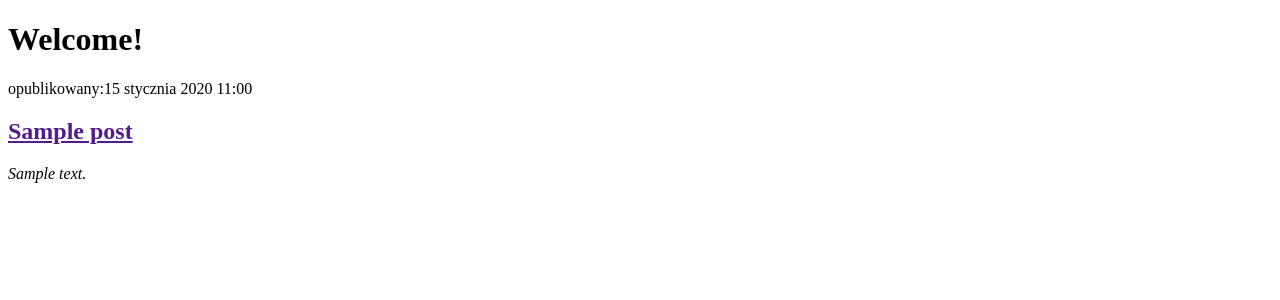
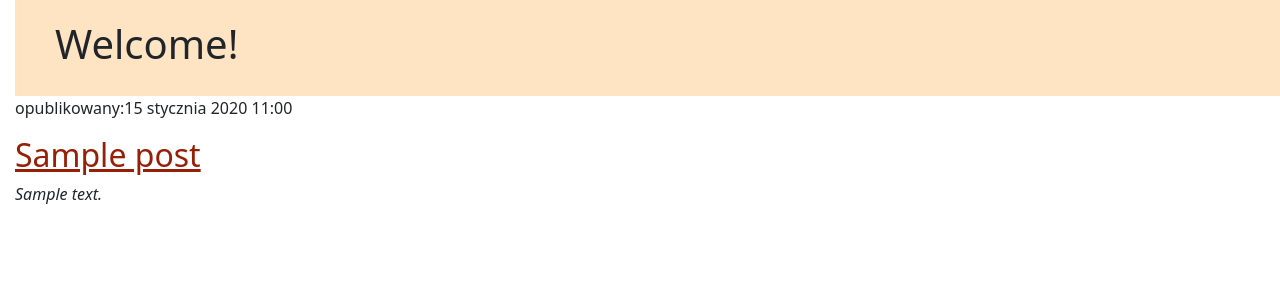
Before and after one commit to LivyyX/Djangocourse, a Django app: page / in a window 1280 px wide. Shown: the top 300 px of the page. Run offline with Django 5.2, Linux system fonts and the light colour scheme; tables that the repository leaves empty hold one stand-in row (values such as "Sample post").

Commit message:
adding css and boostrap

```diff
--- /dev/null
+++ b/blog/static/css/blog.css
@@ -0,0 +1,14 @@
+h2 a {
+    color:#952007;
+}
+
+body {
+    padding-left: 15px;
+
+}
+
+.header{
+    background-color: bisque;
+    margin-top: 0;
+    padding: 20px 20px 20px 40px;
+}
--- a/blog/templates/blog/post_list.html
+++ b/blog/templates/blog/post_list.html
@@ -1,23 +1,22 @@
-<!DOCTYPE html>
-
+{% load static %}
 <html lang='pl'>
     <head>
         <meta charset="utf-8">
         <title>Blog dla programistów</title>
+        <link href="https://cdn.jsdelivr.net/npm/bootstrap@5.3.3/dist/css/bootstrap.min.css" rel="stylesheet" integrity="sha384-QWTKZyjpPEjISv5WaRU9OFeRpok6YctnYmDr5pNlyT2bRjXh0JMhjY6hW+ALEwIH" crossorigin="anonymous">
+        <link rel='stylesheet' href='{% static 'css/blog.css' %}'>
     </head>
 <body>
-        <div>
+    <div class='header'>
         <h1>Welcome!</h1>
     </div>
 
     {% for post in posts %}
-        <div>
+    <div class='post'>
         <p>opublikowany:{{post.publish_date}}</p>
         <h2><a href=''>{{post.title}}</a></h2>
         <em>{{post.text|linebreaksbr}}</em>
     </div>
-        <div>
     {% endfor %}
-        </div>
 </body>
 </html>
```
Lines whose indentation alone changed are shown as unchanged.
